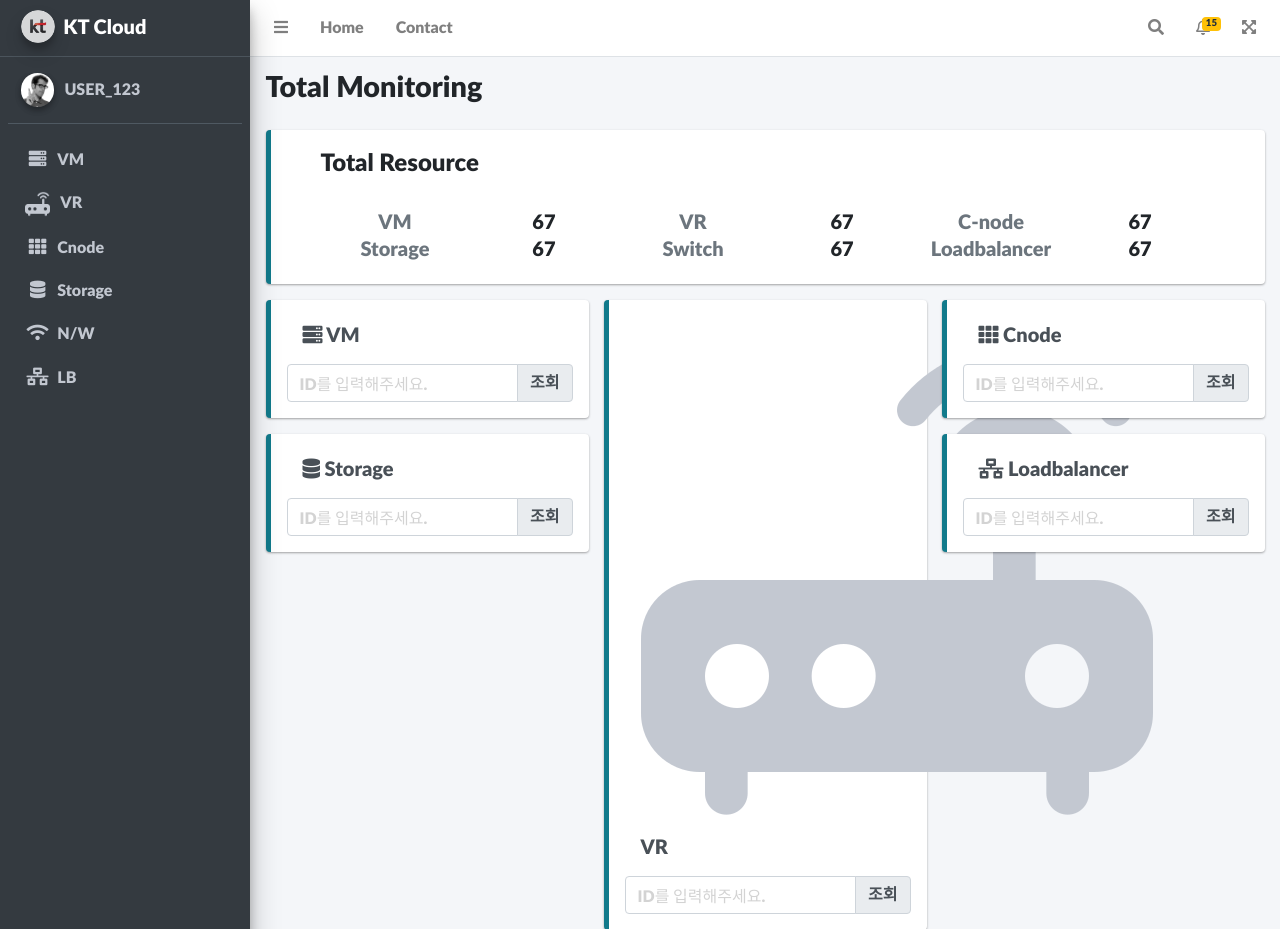
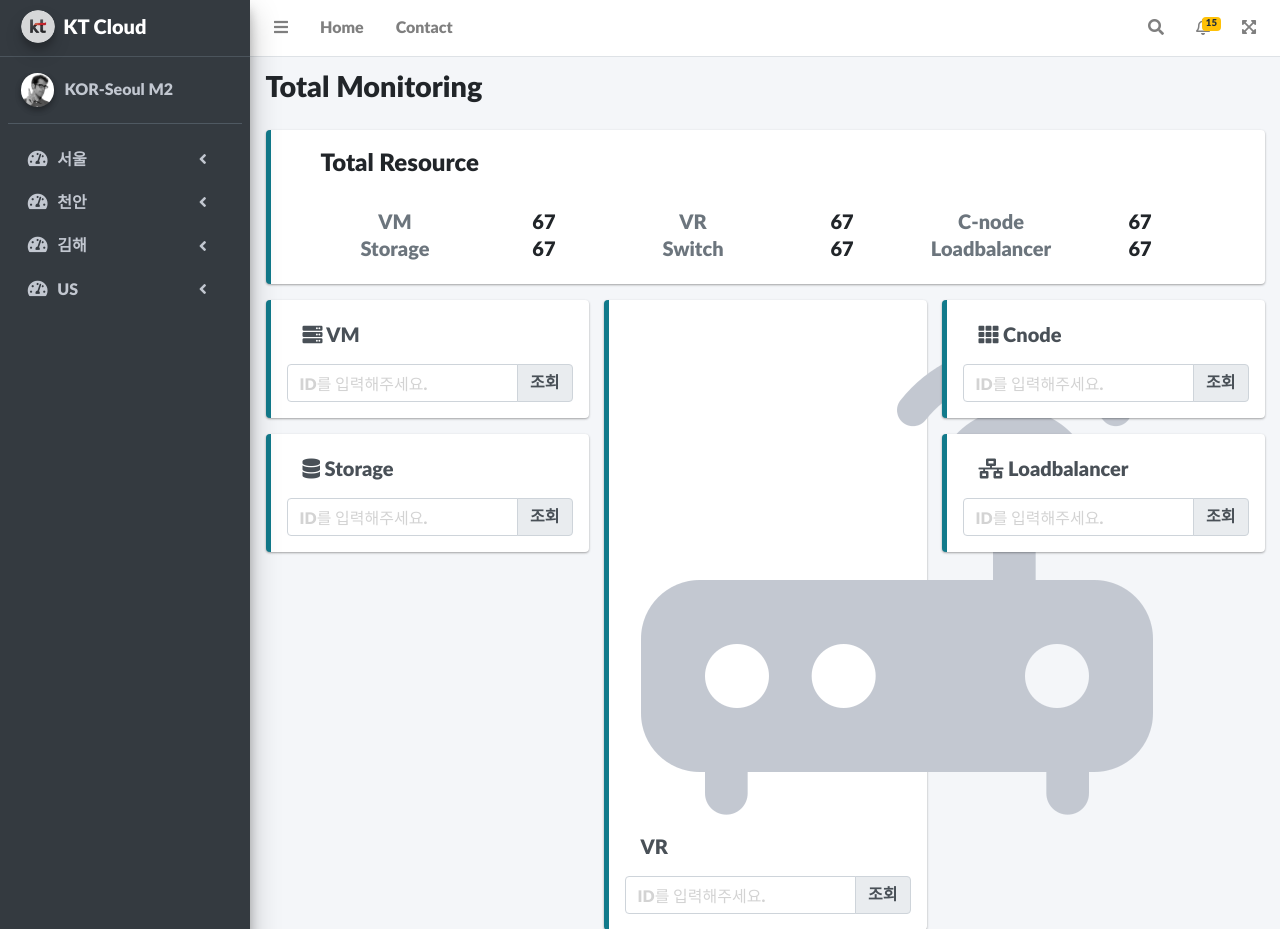
Before and after one commit to manzino0705/flask, a Flask app: page / in a window 1280 px wide. Shown: the top 929 px of the page. Run offline with Flask 2, Linux system fonts and the light colour scheme; some libraries are stand-ins or nearby versions.

Commit message:
modify navbar

```diff
--- a/templates/common/navbar.html
+++ b/templates/common/navbar.html
@@ -18,17 +18,19 @@
   <!-- Theme style -->
   <link rel="stylesheet" href="/static/dist/css/adminlte.min.css">
   <style>
-    @font-face{
-        font-family:'Lato';
-        src:url('static/dist/Lato-Black.ttf') format('truetype');
+    @font-face {
+      font-family: 'Lato';
+      src: url('static/dist/Lato-Black.ttf') format('truetype');
     }
-    body{
+
+    body {
       font-family: 'Lato';
-        background-color:rgb(171,227,255);
+      background-color: rgb(171, 227, 255);
     }
-    .circle{
+
+    .circle {
       border-radius: 50%;
-        background-color:#f2f2f2;
+      background-color: #f2f2f2;
     }
   </style>
 </head>
@@ -61,7 +63,8 @@
             <div class="navbar-search-block">
               <form class="form-inline">
                 <div class="input-group input-group-sm">
-                <input class="form-control form-control-navbar" type="search" placeholder="Search" aria-label="Search">
+                  <input class="form-control form-control-navbar" type="search" placeholder="Search"
+                    aria-label="Search">
                   <div class="input-group-append">
                     <button class="btn btn-navbar" type="submit">
                       <i class="fas fa-search"></i>
@@ -129,7 +132,7 @@
               <img src="/static/dist/img/user2-160x160.jpg" class="img-circle elevation-2" alt="User Image">
             </div>
             <div class="info">
-            <a href="#" class="d-block">USER_123</a>
+              <a href="#" class="d-block">KOR-Seoul M2</a>
             </div>
           </div>
 
@@ -151,54 +154,110 @@
               <!-- Add icons to the links using the .nav-icon class
                with font-awesome or any other icon font library -->
 
+              <!-- Add icons to the links using the .nav-icon class
+                     with font-awesome or any other icon font library -->
               <li class="nav-item">
-              <a href="/vm_start" class="nav-link">
-                <i class="nav-icon fas fa-server"></i>
+                <a href="#" class="nav-link">
+                  <i class="nav-icon fas fa-tachometer-alt"></i>
                   <p>
-                  VM
+                    <strong>서울</strong>
+                    <i class="right fas fa-angle-left"></i>
                   </p>
+                </a>
+                <ul class="nav nav-treeview">
+                  <li class="nav-item">
+                    <a href="./index.html" class="nav-link">
+                      <i class="far fa-circle nav-icon"></i>
+                      <p>KOR-Seoul M2</p>
                     </a>
                   </li>
                   <li class="nav-item">
-              <a href="/vr_start" class="nav-link">
-                <!-- <i class="nav-icon fas fa-router"></i> -->
-                <img src="./static/dist/img/vr.png" class="nav-icon">
+                    <a href="./index2.html" class="nav-link">
+                      <i class="far fa-circle nav-icon"></i>
+                      <p>KOR-Seoul M</p>
+                    </a>
+                  </li>
+                </ul>
+              </li>
+
+              <!---->
+              <li class="nav-item">
+                <a href="#" class="nav-link">
+                  <i class="nav-icon fas fa-tachometer-alt"></i>
                   <p>
-                  &nbsp;VR
+                    <strong>천안</strong>
+                    <i class="right fas fa-angle-left"></i>
                   </p>
+                </a>
+                <ul class="nav nav-treeview">
+                  <li class="nav-item">
+                    <a href="./index.html" class="nav-link">
+                      <i class="far fa-circle nav-icon"></i>
+                      <p>KOR-Central A</p>
                     </a>
                   </li>
                   <li class="nav-item">
-              <a href="/cnode_start" class="nav-link">
-                <i class="nav-icon fas fa-th"></i>
-                <p>
-                  Cnode
-                </p>
+                    <a href="./index2.html" class="nav-link">
+                      <i class="far fa-circle nav-icon"></i>
+                      <p>KOR-Central B</p>
                     </a>
                   </li>
                   <li class="nav-item">
-              <a href="/storage_start" class="nav-link">
-                <i class="nav-icon fas fa-database"></i>
-                <p>
-                  Storage
-                </p>
+                    <a href="./index3.html" class="nav-link">
+                      <i class="far fa-circle nav-icon"></i>
+                      <p>Enterprise</p>
                     </a>
                   </li>
                   <li class="nav-item">
-              <a href="/nw_start" class="nav-link">
-                <i class="nav-icon fas fa-wifi"></i>
+                    <a href="./index3.html" class="nav-link">
+                      <i class="far fa-circle nav-icon"></i>
+                      <p>Gcloud</p>
+                    </a>
+                  </li>
+                </ul>
+              </li>
+              <!---->
+              <li class="nav-item">
+                <a href="#" class="nav-link">
+                  <i class="nav-icon fas fa-tachometer-alt"></i>
                   <p>
-                  N/W
+                    <strong>김해</strong>
+                    <i class="right fas fa-angle-left"></i>
                   </p>
+                </a>
+                <ul class="nav nav-treeview">
+                  <li class="nav-item">
+                    <a href="./index.html" class="nav-link">
+                      <i class="far fa-circle nav-icon"></i>
+                      <p>Cloud-HA</p>
                     </a>
                   </li>
                   <li class="nav-item">
-              <a href="/lb_start" class="nav-link">
-                <i class="nav-icon fas fa-network-wired"></i>
+                    <a href="./index2.html" class="nav-link">
+                      <i class="far fa-circle nav-icon"></i>
+                      <p>Japan</p>
+                    </a>
+                  </li>
+
+                </ul>
+              </li>
+              <!---->
+              <li class="nav-item">
+                <a href="#" class="nav-link">
+                  <i class="nav-icon fas fa-tachometer-alt"></i>
                   <p>
-                  LB
+                    <strong>US</strong>
+                    <i class="right fas fa-angle-left"></i>
                   </p>
                 </a>
+                <ul class="nav nav-treeview">
+                  <li class="nav-item">
+                    <a href="./index.html" class="nav-link">
+                      <i class="far fa-circle nav-icon"></i>
+                      <p>US-West</p>
+                    </a>
+                  </li>
+                </ul>
               </li>
             </ul>
           </nav>
```
Lines whose indentation alone changed are shown as unchanged.
